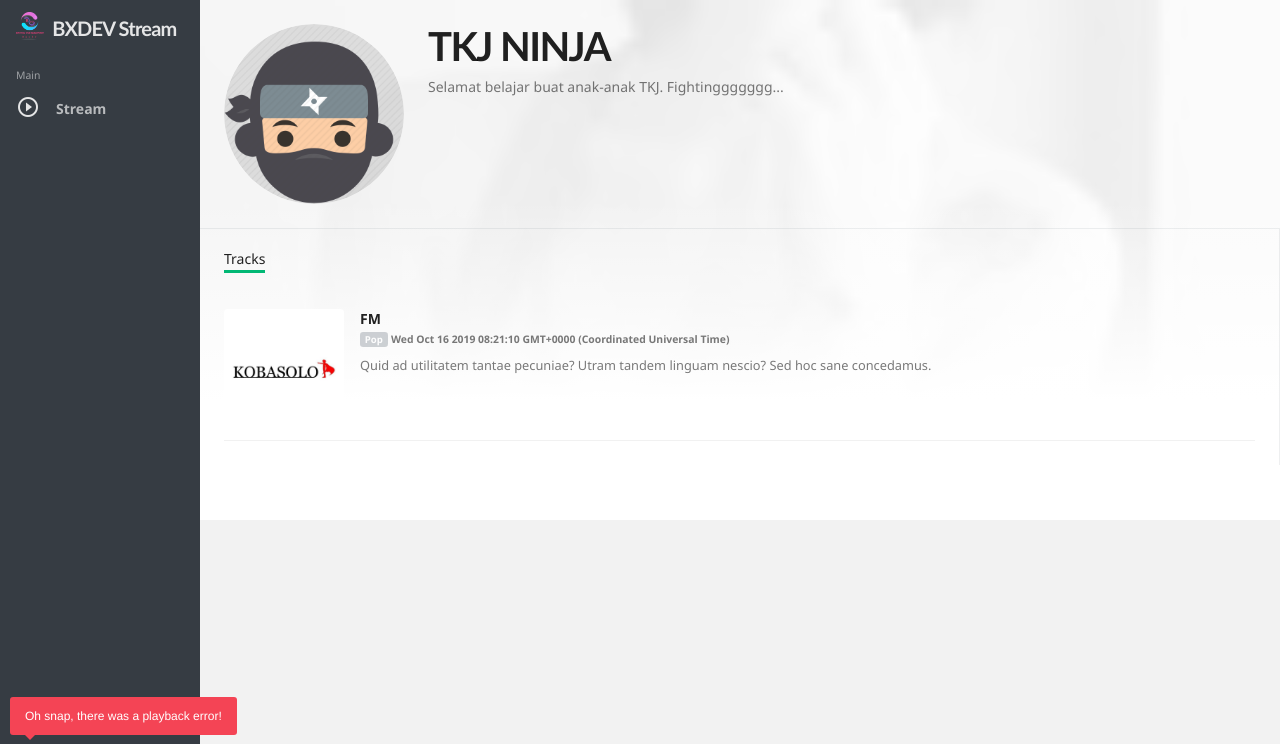
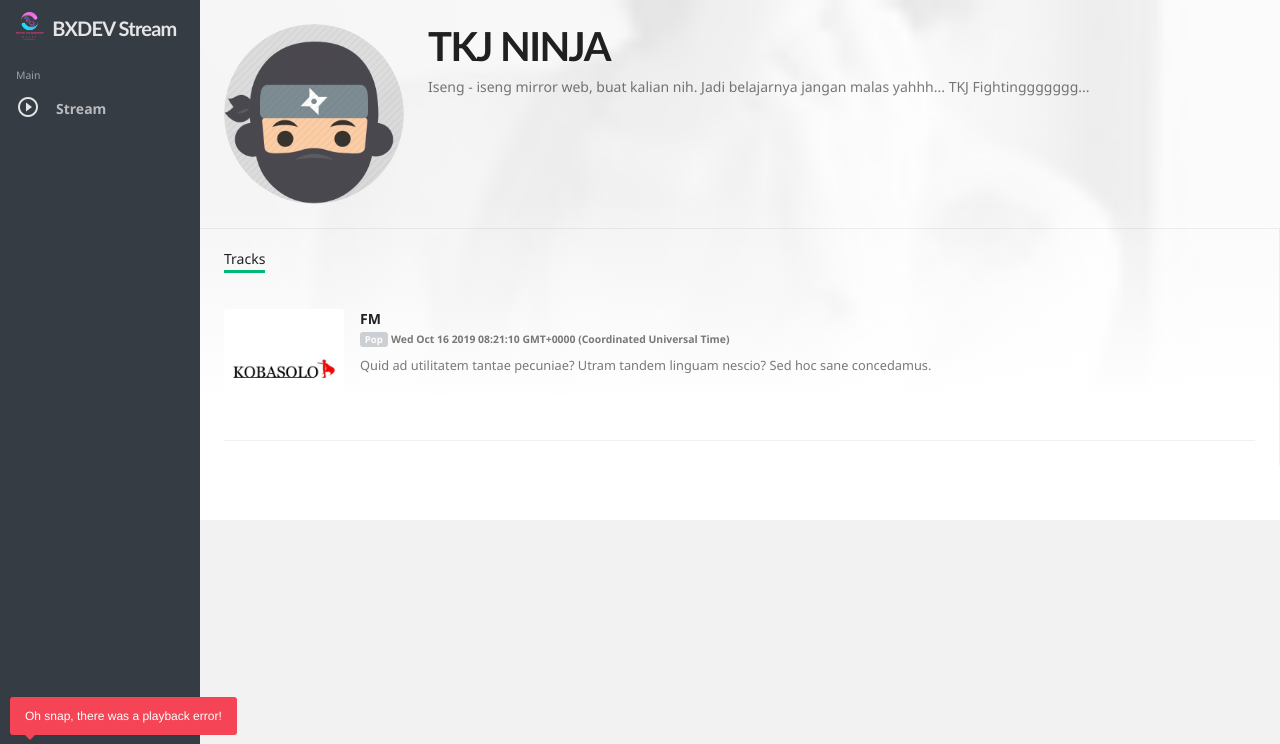
Before and after one commit to basribasren/bxdev-radio-flatfull, a CodeIgniter app: page /bxdev-radio-flatfull/ in a window 1280 px wide. Shown: the top 744 px of the page. Run offline with CodeIgniter, Linux system fonts and the light colour scheme; some libraries are stand-ins or nearby versions.

Commit message:
first commit

```diff
--- a/application/views/component/profile/profile.hero.php
+++ b/application/views/component/profile/profile.hero.php
@@ -12,7 +12,7 @@
 				<h1 class="page-title">
 					<span class="h1 _800">TKJ NINJA</span>
 				</h1>
-				<p class="item-desc text-muted" data-ui-toggle-class="text-ellipsis">Selamat belajar buat anak-anak TKJ. Fightinggggggg...</p>
+				<p class="item-desc text-muted" data-ui-toggle-class="text-ellipsis">Iseng - iseng mirror web, buat kalian nih. Jadi belajarnya jangan malas yahhh... TKJ Fightinggggggg...</p>
 				<div class="item-action m-b">
 					<!-- <a href="#" class="btn btn-sm rounded primary">Upload</a>  -->
 					<!-- <a href="#" class="btn btn-sm rounded white">Edit Profile</a> -->
--- a/application/views/layout/header.php
+++ b/application/views/layout/header.php
@@ -10,7 +10,7 @@
 				<circle cx="24" cy="24" r="3" fill="#000000" />
 			</svg> -->
 			<img src="<?php echo base_url(); ?>assets/images/logo.png" alt=".">
-			<span class="hidden-folded inline">pulse</span>
+			<span class="hidden-folded inline">BXDEV</span>
 		</a>
 		<ul class="nav navbar-nav pull-right">
 			<li class="nav-item">
--- a/application/views/welcome_message.php
+++ b/application/views/welcome_message.php
@@ -6,7 +6,7 @@ defined('BASEPATH') OR exit('No direct script access allowed');
 
 <head>
 	<meta charset="utf-8">
-	<title>pulse - Music, Audio and Radio web application</title>
+	<title>BXDEV - Music, Audio and Radio web application</title>
 	<meta name="description" content="Music, Musician, Bootstrap">
 	<meta name="viewport" content="width=device-width,initial-scale=1,maximum-scale=1,minimal-ui">
 	<meta http-equiv="X-UA-Compatible" content="IE=edge">
```
